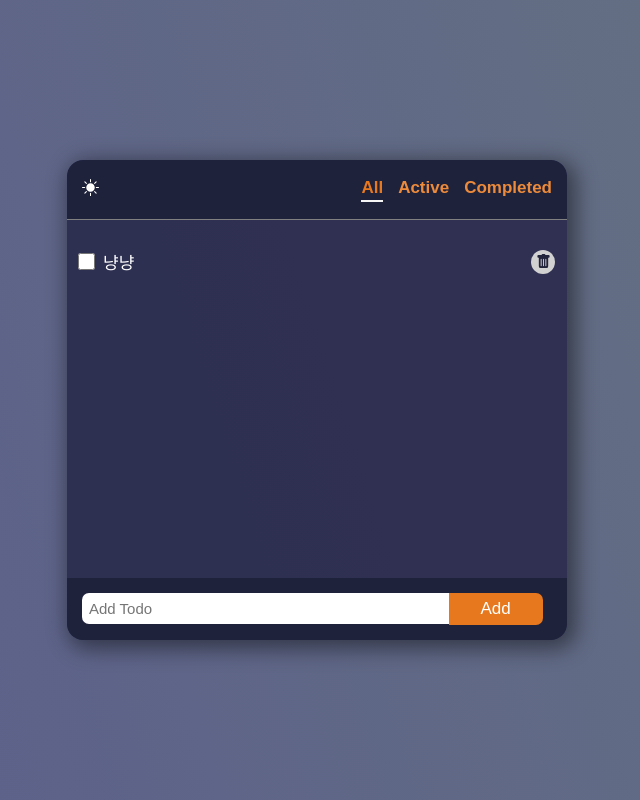
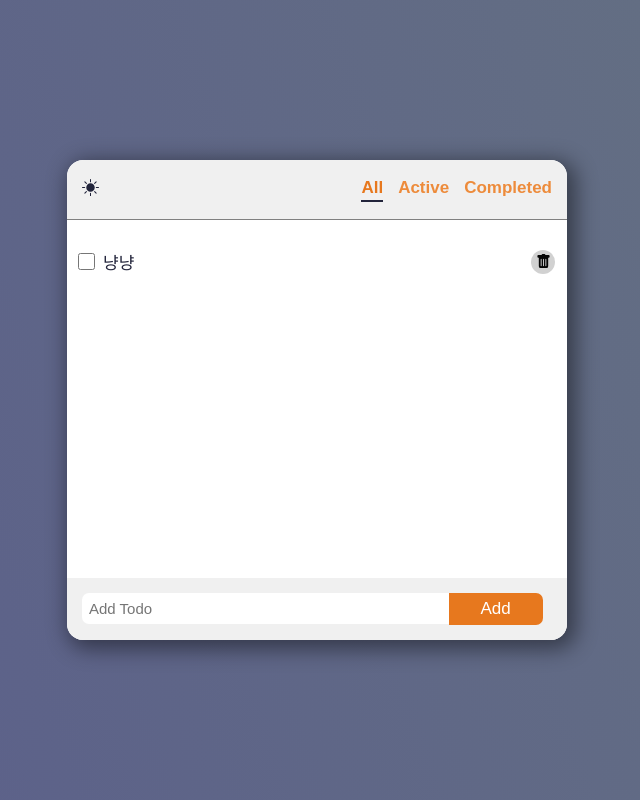
Before and after one commit to kot8585/react-todo-app, a React (Create React App) app in the folder my-todo/: page / in a window 1280 px wide. Shown: the whole page, without its empty margins (323-963 px from the left). Built offline with nearby package versions, Linux system fonts and the light colour scheme.

Commit message:
"my" - 다크모드 구현
- css 변수를 바꿔서 구현

```diff
--- a/my-todo/src/FilterTodo/FilterTodo.jsx
+++ b/my-todo/src/FilterTodo/FilterTodo.jsx
@@ -1,13 +1,20 @@
 import React from 'react';
 import styles from './FilterTodo.module.css';
 import { BsSunFill } from "react-icons/bs";
+import { useContext } from 'react';
+import { DarkModeContext } from '../context/DarkModeContext';
 
 export default function FilterTodo({types, selectedType, changeType}) {
-  console.log('selectType', selectedType);
+  const darkMode = useContext(DarkModeContext);
+  console.log('darkMode', darkMode);
 
   return (
     <header className={styles.header}>
-      <button><BsSunFill /></button>
+      <button onClick={() => {
+        darkMode.toggleTheme(darkMode.theme);
+        //❓ 얘 여기서 부르는게 맞남...?
+        changeThemeColor(darkMode.theme);
+        }} className={styles.darkmode}><BsSunFill /></button>
       <ul className={styles.filters}>
         {types.map((type, index) => (
           <li key={index}>
@@ -20,3 +27,16 @@ export default function FilterTodo({types, selectedType, changeType}) {
     </header>
   );
 }
+
+  function changeThemeColor(theme) {
+    const style = document.documentElement.style;
+    if(theme === 'dark') {
+      style.setProperty("--color-bg", "#2d2e50f3");
+      style.setProperty("--color-bg-dark", "#1d2038d9");
+      style.setProperty("--color-text", "white");
+    } else {
+      style.setProperty("--color-bg", "#fff");
+      style.setProperty("--color-bg-dark", "#f0f0f0");
+      style.setProperty("--color-text", "#22243b");
+    }
+  }
--- a/my-todo/src/FilterTodo/FilterTodo.module.css
+++ b/my-todo/src/FilterTodo/FilterTodo.module.css
@@ -22,6 +22,10 @@
 }
 
 .filter.selected {
-  border-bottom: 2px solid whitesmoke;
+  border-bottom: 2px solid var(--color-text);
   color: var(--color-accent);
 }
+
+.darkmode {
+  color: var(--color-text);
+}
--- a/my-todo/src/Todo/Todo.module.css
+++ b/my-todo/src/Todo/Todo.module.css
@@ -17,6 +17,7 @@
   flex-grow: 1;
   min-width: 0;
   overflow-wrap: break-word;
+  color: var(--color-text);
 }
 
 .icon {
@@ -38,7 +39,7 @@
 
 .button {
   background: transparent;
-  color: var(--color-text);
+  color: rgb(5, 5, 5);
   font-size: 15px;
   vertical-align: middle;
 }
--- /dev/null
+++ b/my-todo/src/context/DarkModeContext.jsx
@@ -0,0 +1,20 @@
+import React from 'react';
+import { useState } from 'react';
+import { createContext } from 'react';
+
+export const DarkModeContext = createContext('light');
+
+export function DarkModeProvider({children}) {
+
+  const [theme, setTheme] = useState('light');
+  const toggleTheme = (theme) => {
+    console.log('toggle theme 호출');
+    return theme==='light' ? setTheme('dark') : setTheme('light');
+  }
+
+  return (
+    <DarkModeContext.Provider value={{theme, toggleTheme}}>
+      {children}
+    </DarkModeContext.Provider>
+  );
+}
--- a/my-todo/src/index.css
+++ b/my-todo/src/index.css
@@ -1,6 +1,6 @@
 :root {
-  --color-bg-dark: #1d2038d9;
-  --color-bg: #2d2e50f3;
+  --color-bg-dark: #f0f0f0;
+  --color-bg: #fff;
   --color-grey: #d1d1d1;
   --color-text: #22243b;
   --color-accent: #e7781e;
```
Also changed, not shown: my-todo/src/App.js (+5 -3 lines).
